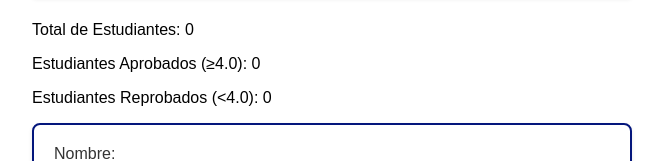
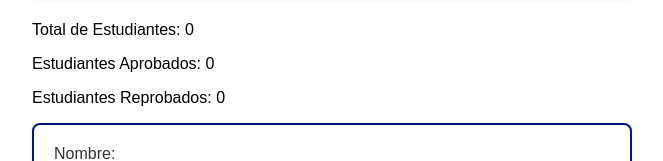
Before and after one commit to rcanifru/Ev2-Rolando-C-Promedios, a plain HTML site: page index.html in a window 1280 px wide. Shown: the part 149-310 px from the top of the page, without its empty margins (308-971 px from the left). Drawn offline with Linux system fonts and the light colour scheme.

Commit message:
ap rep redundante

```diff
--- a/index.html
+++ b/index.html
@@ -16,8 +16,8 @@
     <!-- Estadísticas adicionales -->
     <div id="stats">
       <p>Total de Estudiantes: <span id="totalStudents">0</span></p>
-      <p>Estudiantes Aprobados (≥4.0): <span id="passedCount">0</span></p>
-      <p>Estudiantes Reprobados (<4.0): <span id="failedCount">0</span></p>
+      <p>Estudiantes Aprobados: <span id="passedCount">0</span></p>
+      <p>Estudiantes Reprobados: <span id="failedCount">0</span></p>
     </div>
 
     <!-- Formulario -->
```
